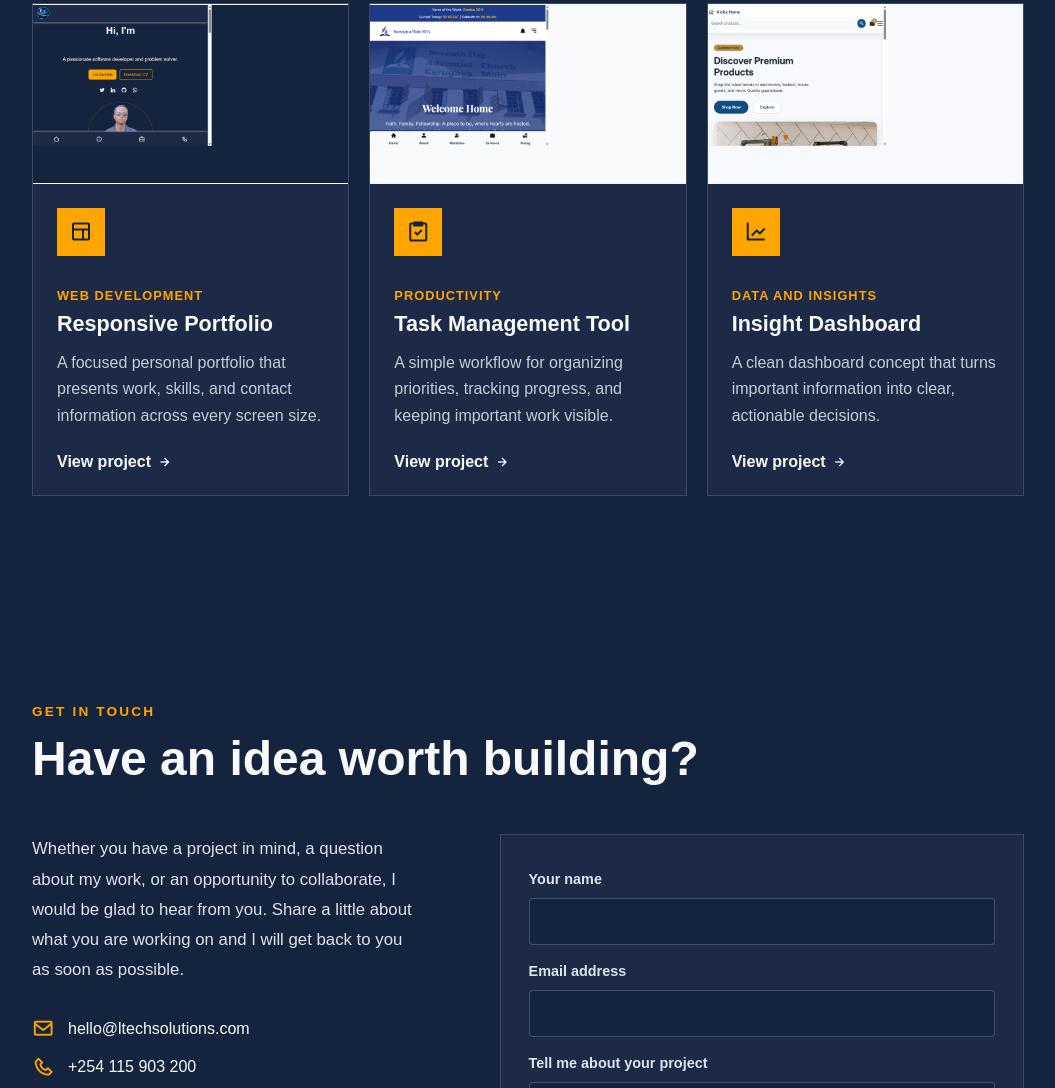
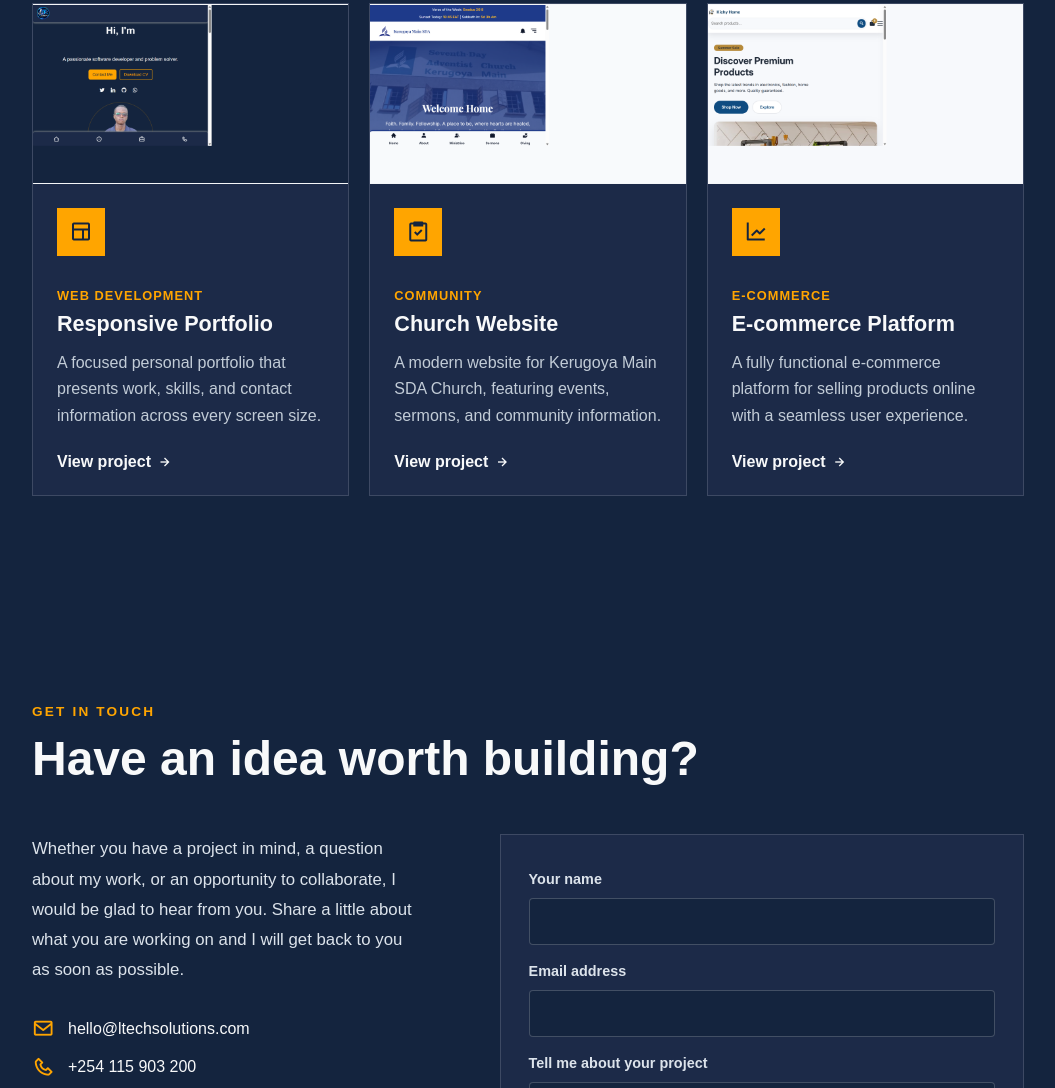
Before and after one commit to Lewis509-glitch/L-Tech, a plain HTML site: page home.html in a window 1280 px wide. Shown: the part 1769-2857 px from the top of the page, without its empty margins (112-1167 px from the left). Drawn offline with nearby package versions, Linux system fonts and the light colour scheme.

Commit message:
Projects

```diff
--- a/home.html
+++ b/home.html
@@ -136,18 +136,18 @@
             <article class="project-card">
                 <img class="project-image" src="/src/assets/project-kerugoya-hero.png" alt="Kerugoya Main SDA Church hero page">
                 <div class="project-icon"><i class='bx bx-task'></i></div>
-                <p class="project-type">Productivity</p>
-                <h3>Task Management Tool</h3>
-                <p>A simple workflow for organizing priorities, tracking progress, and keeping important work visible.</p>
+                <p class="project-type">Community</p>
+                <h3>Church Website</h3>
+                <p>A modern website for Kerugoya Main SDA Church, featuring events, sermons, and community information.</p>
                 <a href="https://kerumainsda.netlify.app/" class="project-link" target="_blank" rel="noopener noreferrer">View project <i class='bx bx-right-arrow-alt'></i></a>
             </article>
 
             <article class="project-card">
                 <img class="project-image" src="/src/assets/project-kyline-hero.png" alt="Kichy Home storefront hero page">
                 <div class="project-icon"><i class='bx bx-line-chart'></i></div>
-                <p class="project-type">Data and insights</p>
-                <h3>Insight Dashboard</h3>
-                <p>A clean dashboard concept that turns important information into clear, actionable decisions.</p>
+                <p class="project-type">E-commerce</p>
+                <h3>E-commerce Platform</h3>
+                <p>A fully functional e-commerce platform for selling products online with a seamless user experience.</p>
                 <a href="https://kyline.netlify.app/" class="project-link" target="_blank" rel="noopener noreferrer">View project <i class='bx bx-right-arrow-alt'></i></a>
             </article>
         </div>
--- a/server/server.js
+++ b/server/server.js
@@ -170,7 +170,9 @@ try {
     database = mongoClient.db(databaseName);
     imageBucket = new GridFSBucket(database, { bucketName: 'blogImages' });
     await getPostCollection().createIndex({ createdAt: -1 });
-    app.listen(port, () => console.log(`L-Tech blog API listening on http://localhost:${port}`));
+    if (process.env.VERCEL !== '1') {
+        app.listen(port, () => console.log(`L-Tech blog API listening on http://localhost:${port}`));
+    }
 } catch (error) {
     console.error('MongoDB connection failed:', error.message);
     process.exitCode = 1;
@@ -182,3 +184,5 @@ const close = async () => {
 };
 process.on('SIGINT', close);
 process.on('SIGTERM', close);
+
+export default app;
```
Also changed, not shown: server/README.md, server/vercel.json (added), 1 other file.
